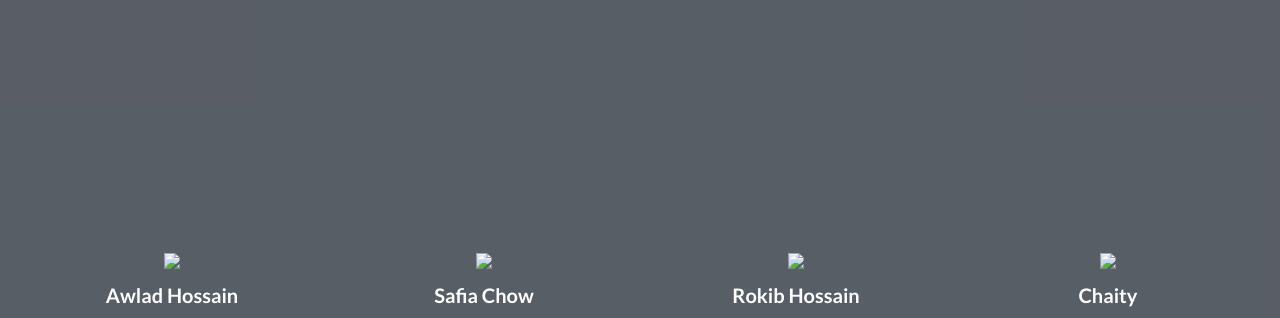
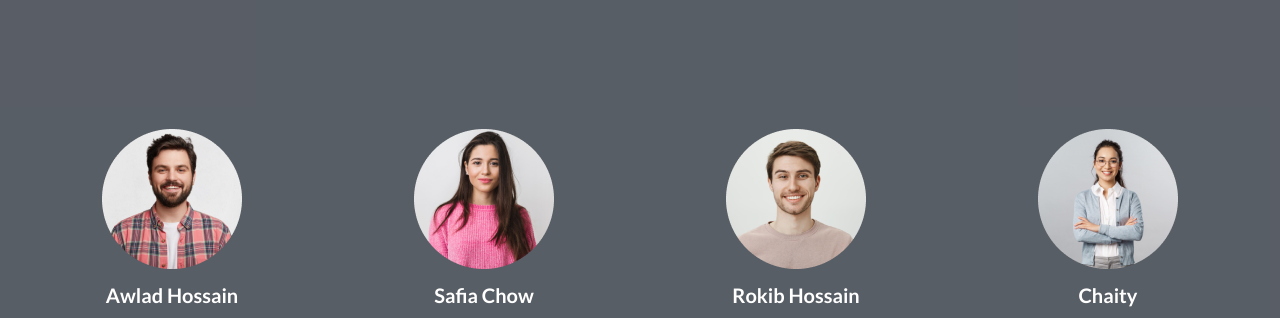
Before and after one commit to mmshafiqul/fruit-burst, a plain HTML site: page index.html in a window 1280 px wide. Shown: the part 2180-2498 px from the top of the page. Drawn offline with nearby package versions, Linux system fonts and the light colour scheme; the site is published under a folder, as on GitHub Pages, so addresses that start at the root find nothing.

Commit message:
image touched

```diff
--- a/index.html
+++ b/index.html
@@ -492,7 +492,7 @@
             <div
                 class="md:absolute md:inset-x-16 md:bottom-12 lg:bottom-36 flex flex-col md:flex-row md:space-x-7 lg:space-x-24  ">
                 <div class=" flex flex-col flex-1 items-center space-y-3 ">
-                    <img src="/images/member1.png" />
+                    <img src="images/member1.png" />
                     <h5 class="text-xl text-white font-bold">Awlad Hossain</h5>
                     <p class="text-base text-white font-medium">Fruits Expert</p>
                     <div class="flex gap-4 text-center">
@@ -505,7 +505,7 @@
                     </div>
                 </div>
                 <div class=" flex flex-col flex-1 items-center space-y-3 ">
-                    <img src="/images/member2.png" />
+                    <img src="images/member2.png" />
                     <h5 class="text-xl text-white font-bold">Safia Chow</h5>
                     <p class="text-base text-white font-medium">Fruits Expert</p>
                     <div class="flex gap-4 text-center">
@@ -518,7 +518,7 @@
                     </div>
                 </div>
                 <div class=" flex flex-col flex-1 items-center space-y-3 ">
-                    <img src="/images/member3.png" />
+                    <img src="images/member3.png" />
                     <h5 class="text-xl text-white font-bold">Rokib Hossain</h5>
                     <p class="text-base text-white font-medium">Fruits Expert</p>
                     <div class="flex gap-4 text-center">
@@ -531,7 +531,7 @@
                     </div>
                 </div>
                 <div class=" flex flex-col flex-1 items-center space-y-3 ">
-                    <img src="/images/member4.png" />
+                    <img src="images/member4.png" />
                     <h5 class="text-xl text-white font-bold">Chaity</h5>
                     <p class="text-base text-white font-medium">Fruits Expert</p>
                     <div class="flex gap-4 text-center">
```
